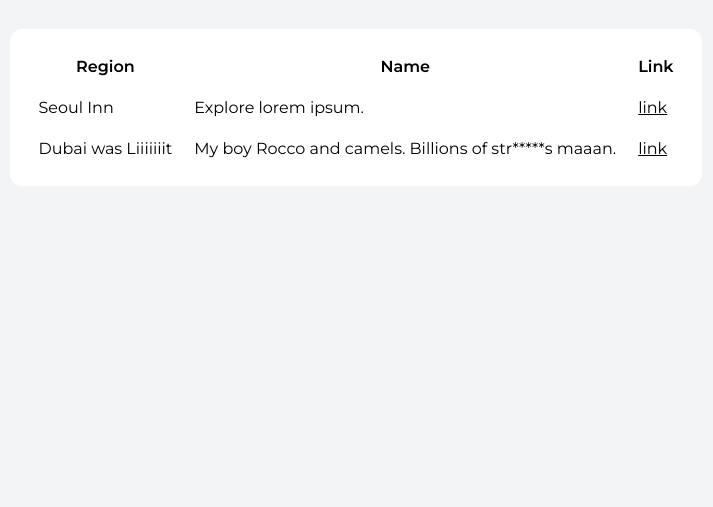
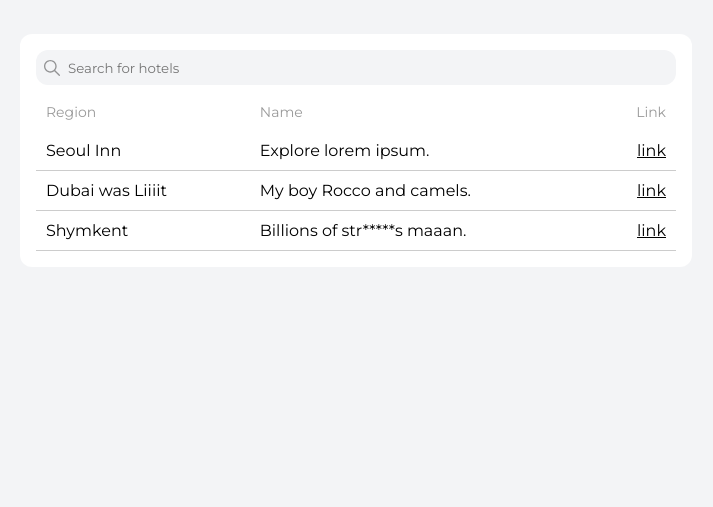
Before and after one commit to nurseiit/hci, a plain HTML site: page assignment-1/index.html in a window 1280 px wide. Shown: the part 293-800 px from the top of the page, without its empty margins (284-997 px from the left). Drawn offline with nearby package versions, Linux system fonts and the light colour scheme.

Commit message:
feat: add input & style

```diff
--- a/assignment-1/index.html
+++ b/assignment-1/index.html
@@ -19,8 +19,13 @@
           link: "https://dvnr.me/about",
         },
         {
-          name: "Dubai was Liiiiiiit",
-          desc: "My boy Rocco and camels. Billions of str*****s maaan.",
+          name: "Dubai was Liiiit",
+          desc: "My boy Rocco and camels.",
+          link: "https://dvnr.me/about",
+        },
+        {
+          name: "Shymkent",
+          desc: "Billions of str*****s maaan.",
           link: "https://dvnr.me/about",
         },
       ];
@@ -38,7 +43,30 @@
     <title></title>
   </head>
   <body>
+    <h1>by <strong>Nurseiit Abdimomyn 20172001</strong> with love</h1>
     <div id="hotels" class="hotels">
+      <div class="input-wrapper">
+        <input placeholder="Search for hotels" />
+        <svg
+          version="1.1"
+          xmlns="http://www.w3.org/2000/svg"
+          x="0px"
+          y="0px"
+          viewBox="0 0 512.005 512.005"
+        >
+          <g>
+            <g>
+              <path
+                d="M505.749,475.587l-145.6-145.6c28.203-34.837,45.184-79.104,45.184-127.317c0-111.744-90.923-202.667-202.667-202.667
+                S0,90.925,0,202.669s90.923,202.667,202.667,202.667c48.213,0,92.48-16.981,127.317-45.184l145.6,145.6
+                c4.16,4.16,9.621,6.251,15.083,6.251s10.923-2.091,15.083-6.251C514.091,497.411,514.091,483.928,505.749,475.587z
+                  M202.667,362.669c-88.235,0-160-71.765-160-160s71.765-160,160-160s160,71.765,160,160S290.901,362.669,202.667,362.669z"
+                fill="rgba(0, 0, 0, 0.4)"
+              />
+            </g>
+          </g>
+        </svg>
+      </div>
       <table>
         <tr>
           <th>Region</th>
--- a/assignment-1/styles.css
+++ b/assignment-1/styles.css
@@ -15,14 +15,22 @@ body {
 }
 :root {
   --bg-1: #f3f4f6;
+  --radius: 12px;
 }
 
 body {
   display: flex;
   justify-content: center;
   align-items: center;
+  flex-direction: column;
   min-height: 100vh;
   background-color: var(--bg-1);
+}
+
+h1 {
+  font-size: 30px;
+  font-weight: 400;
+  margin-bottom: 50px;
 }
 
 a,
@@ -35,14 +43,77 @@ a:hover {
 }
 
 .hotels {
+  display: flex;
+  justify-content: center;
+  align-items: center;
+  flex-direction: column;
+
   background-color: white;
-  border-radius: 12px;
+  border-radius: var(--radius);
   padding: 16px;
+}
+
+.input-wrapper {
+  position: relative;
+  width: 100%;
+  margin-bottom: 8px;
+}
+
+input {
+  padding: 4px 8px;
+  padding-left: 32px;
+  width: 100%;
+  border: none;
+  border-radius: var(--radius);
+  height: 35px;
+  background-color: var(--bg-1);
+}
+
+svg {
+  top: 50%;
+  transform: translateY(-50%);
+  left: 8px;
+  position: absolute;
+  height: 16px;
+  width: 16px;
+}
+
+input:focus {
+  outline: none;
+}
+
+table {
+  min-width: 50vw;
+  border-collapse: collapse;
+}
+
+th {
+  font-weight: lighter;
+  color: rgba(0, 0, 0, 0.4);
+  font-size: 14px;
+}
+
+tr:first-of-type:hover {
+  background-color: transparent;
+}
+
+tr:hover {
+  background-color: var(--bg-1);
+}
+
+th:last-of-type,
+td:last-of-type {
+  text-align: end;
 }
 
 th,
 td {
+  text-align: start;
   padding: 10px;
+}
+
+td {
+  border-bottom: 1px solid rgba(0, 0, 0, 0.2);
 }
 
 .hotel:last-of-type {
```
